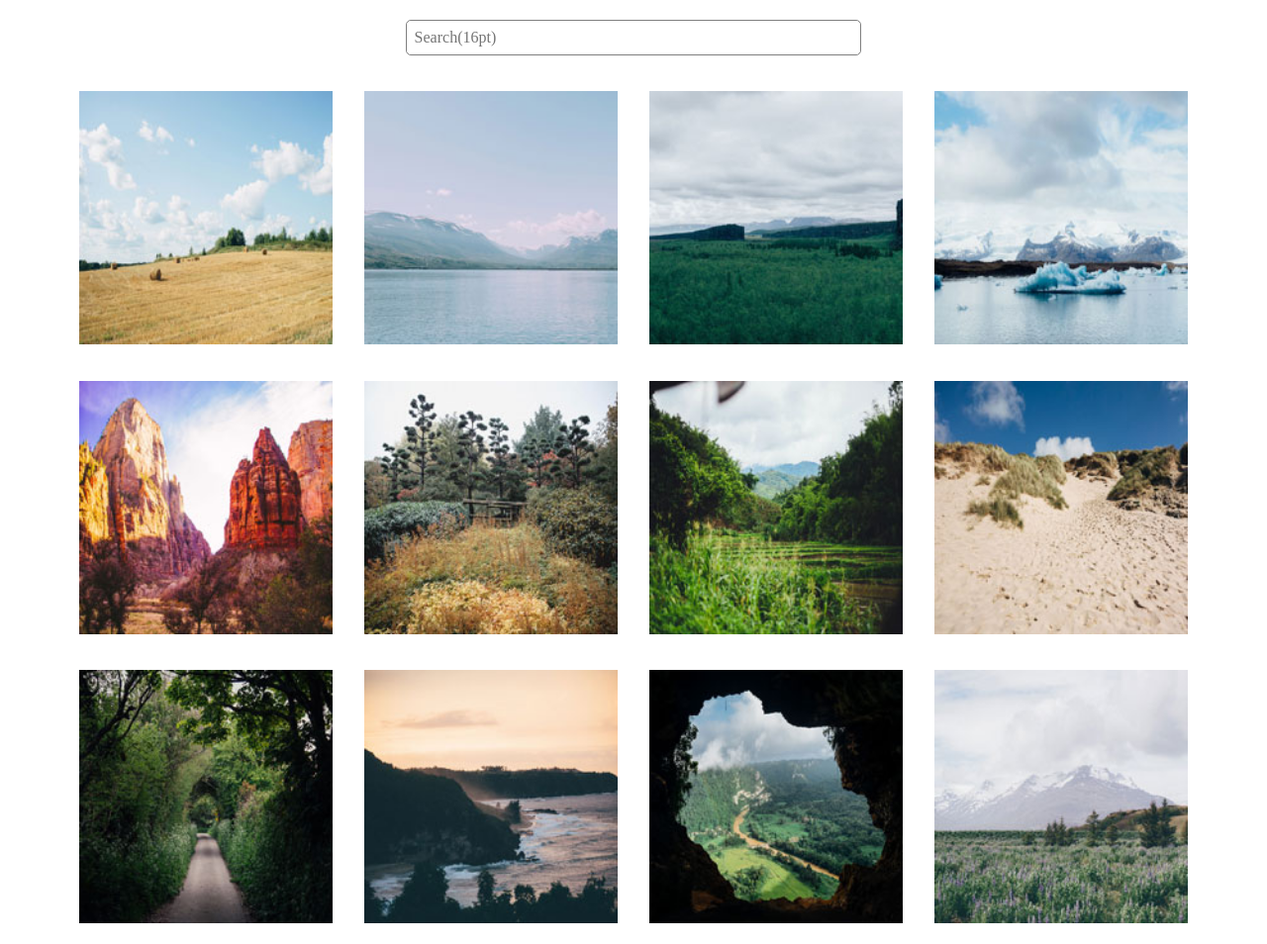
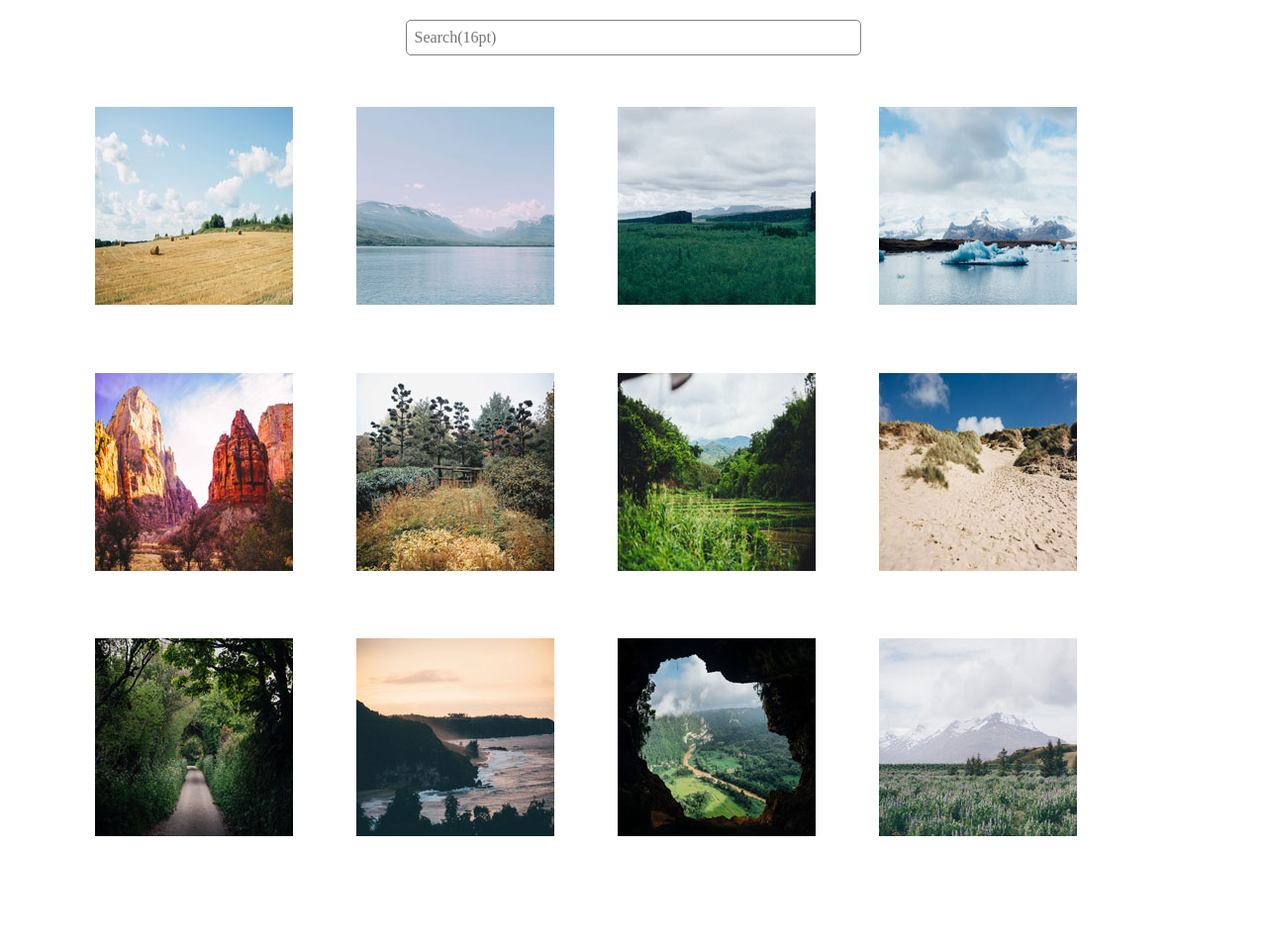
Before and after one commit to mindeby/Techdegree-Project-5, a plain HTML site: page index.html in a window 1280 px wide. Shown: the whole page at 99% size. After the commit the page ends 882 px from the top, so only its background shows below. Drawn offline with Linux system fonts and the light colour scheme.

Commit message:
fixed row flex column

```diff
--- a/css/styles.css
+++ b/css/styles.css
@@ -33,11 +33,16 @@ body {
   justify-content: space-evenly;
 }
 
-img {
+row_1, row_2, row_3 {
 display: block;
 margin: auto;
-width:80%;
 padding: 1em;
+justify-content: center;
+}
+
+img {
+  justify-content: center;
+  padding: 2em;
 }
 
 
@@ -48,20 +53,12 @@ padding: 1em;
   }
 
 
-  img {
+  row_1, row_2, row_3 {
     display: inline-block;
     justify-content: space-between;
     flex-wrap: wrap;
-    flex-basis: 25%;
-    max-width: 25%;
-  }
-
-  .images_spotlight img {
-    max-width: 100%;
+    flex-basis: 20%;
   }
 
 
-
-
-
 }
--- a/index.html
+++ b/index.html
@@ -16,6 +16,16 @@
     </div>
 
     <div id="photo_container" class="gallery">
+
+      <div id="row_1">
+      </div>
+      <div id="row_2">
+      </div>
+      <div id="row_3">
+      </div>
+
+
+
     </div>
   <script src="js/jquery-3.4.1.min.js" type="text/javascript" charset="utf-8"></script>
   <script src="js/simplelightbox-master/dist/simple-lightbox.min.js"></script>
--- a/js/js_main.js
+++ b/js/js_main.js
@@ -41,9 +41,13 @@ for (var i = 1; i <= 12; i += 1 ) {
   }
 }
 
+document.getElementById('row_1').innerHTML = (photoPaths[0])+(photoPaths[1])+(photoPaths[2])+(photoPaths[3]);
+document.getElementById('row_2').innerHTML = (photoPaths[4])+(photoPaths[5])+(photoPaths[6])+(photoPaths[7]);
+document.getElementById('row_3').innerHTML = (photoPaths[8])+(photoPaths[9])+(photoPaths[10])+(photoPaths[11]);
+
 
 //add the array of thumbnails to the html
-document.getElementById('photo_container').innerHTML = (photoPaths.join(''));
+//document.getElementById('photo_container').innerHTML = (photoPaths.join(''));
 
 
 //lightbox
```
